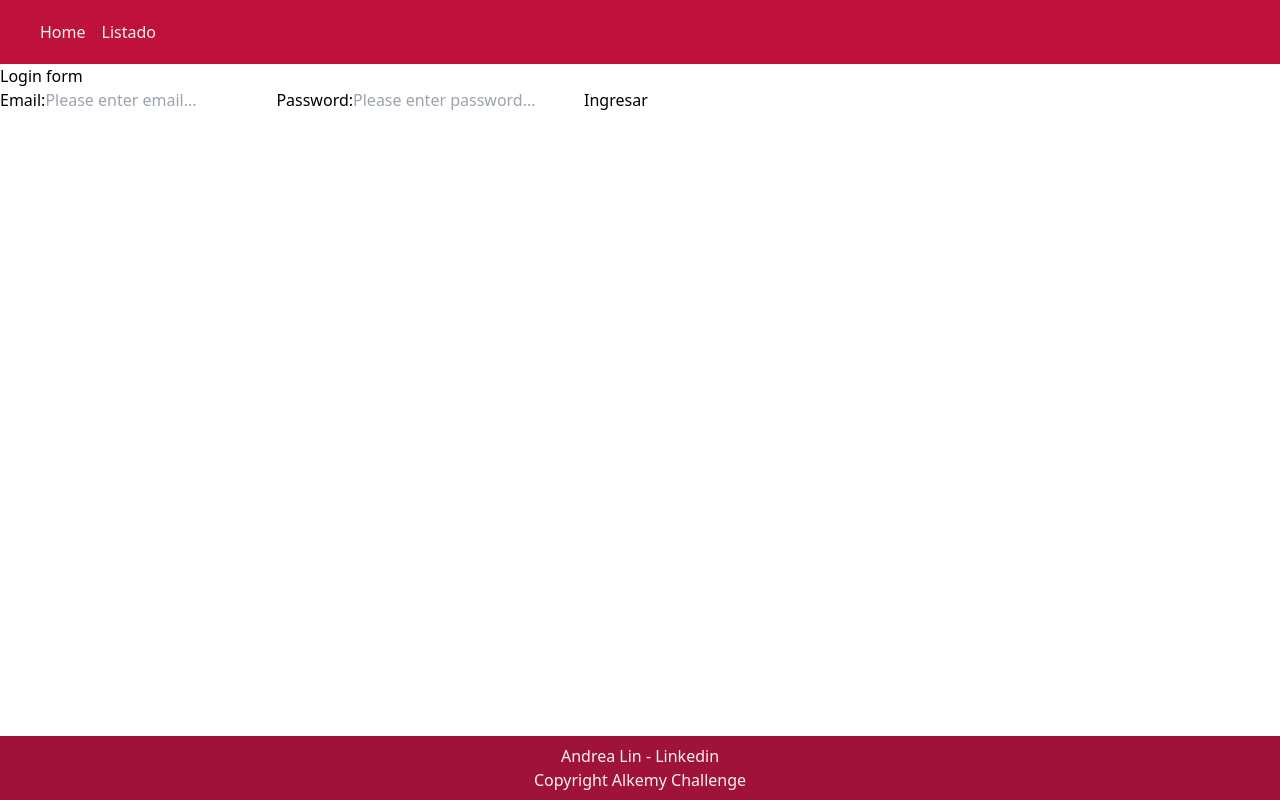
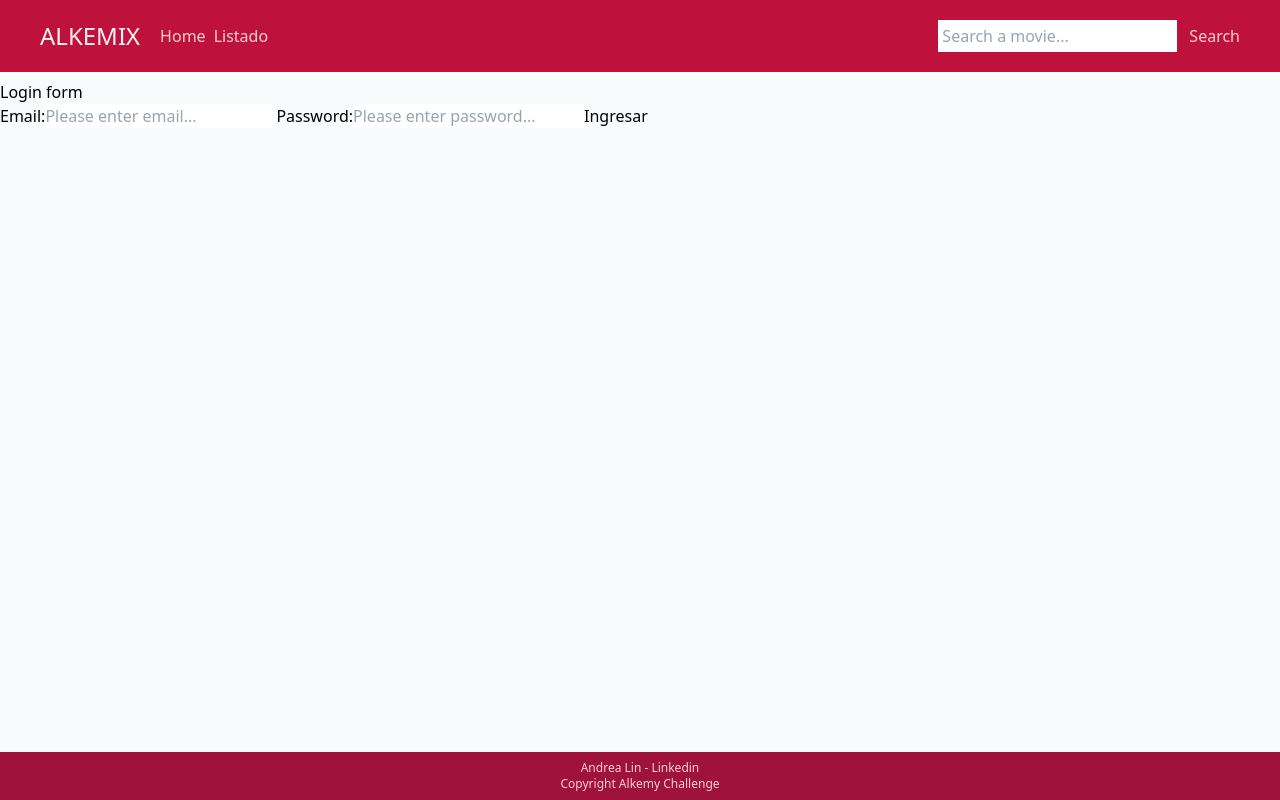
Before and after one commit to Moonriz-ar/movie-webapp, a React (Create React App) app: page / in a window 1280 px wide. Built offline with nearby package versions, Linux system fonts and the light colour scheme.

Commit message:
searchBar component - added search component and input validation

```diff
--- a/src/App.js
+++ b/src/App.js
@@ -8,9 +8,9 @@ import Footer from "./componentes/Footer";
 
 function App() {
   return (
-    <div id="app" className="h-screen flex flex-col justify-between">
+    <div id="app" className="h-screen flex flex-col justify-between relative">
       <Header />
-      <div className="flex-auto mb-auto">
+      <div className="flex-auto mb-auto pt-28 md:pt-20 bg-slate-50">
         <Routes>
           <Route path="/" element={<Login />} end />
           <Route path="/listado" element={<Listado />} />
--- a/src/componentes/Footer.js
+++ b/src/componentes/Footer.js
@@ -1,6 +1,6 @@
 function Footer() {
   return (
-    <footer className="p-2 bg-rose-800 text-rose-50 text-center">
+    <footer className="p-2 bg-rose-800 text-rose-200 text-center text-xs">
       <nav>
         <ul className="flex flex-col">
           <li>
--- a/src/componentes/Header.js
+++ b/src/componentes/Header.js
@@ -1,10 +1,12 @@
 import { Link } from "react-router-dom";
+import SearchBar from "./SearchBar";
 
 function Header() {
   return (
-    <header className="py-5 px-10 bg-rose-700 text-rose-50">
-      <nav>
-        <ul className="flex space-x-4">
+    <header className="py-5 px-10 bg-rose-700 text-rose-200 flex justify-between items-center flex-col md:flex-row fixed w-full">
+      <nav className="flex space-x-5 items-center">
+        <h3 className="text-rose-50 text-2xl">ALKEMIX</h3>
+        <ul className="flex space-x-2">
           <li>
             <Link to="/">Home</Link>
           </li>
@@ -13,6 +15,7 @@ function Header() {
           </li>
         </ul>
       </nav>
+      <SearchBar />
     </header>
   );
 }
--- a/src/componentes/Listado.js
+++ b/src/componentes/Listado.js
@@ -28,7 +28,7 @@ function Listado() {
   return (
     <section className="max-w-lg md:max-w-6xl p-10 mx-auto">
       {!token && <Navigate replace to="/" />}
-      <h2 className="pb-5 text-xl">Movies list</h2>
+      <h2 className="pb-5 text-xl text-slate-800">Movies list</h2>
       <section className="grid xs:grid-cols-1 md:grid-cols-4 gap-5">
         {moviesList.map((movie) => {
           return <MovieListCard movie={movie} key={movie.id} />;
--- a/src/componentes/MovieDetailCard.js
+++ b/src/componentes/MovieDetailCard.js
@@ -1,7 +1,7 @@
 function MovieDetailCard({ movie }) {
   return (
-    <div className="py-3 sm:max-w-3xl sm:mx-auto">
-      <div className="bg-white shadow-lg border-gray-100 border sm:rounded-3xl p-8 flex space-x-8">
+    <div className="py-3 my-5 sm:max-w-3xl sm:mx-auto">
+      <div className="bg-white shadow-lg border-gray-100 border sm:rounded-3xl p-8 flex space-x-8 mx-5 ">
         <div className="h-48 overflow-visible w-1/2">
           <img
             className="rounded-3xl shadow-lg"
--- a/src/componentes/MovieListCard.js
+++ b/src/componentes/MovieListCard.js
@@ -2,7 +2,7 @@ import { Link } from "react-router-dom";
 
 function MovieListCard({ movie }) {
   return (
-    <div className="bg-white border-gray-100 rounded-lg border shadow max-w-xs md:max-w-none overflow-hidden flex flex-col">
+    <div className="bg-white border-gray-100 rounded-lg border shadow md:max-w-none overflow-hidden flex flex-col">
       <img
         className="h-56 lg:h-60 w-full object-cover"
         src={`https://image.tmdb.org/t/p/original${movie.poster_path}`}
@@ -15,7 +15,7 @@ function MovieListCard({ movie }) {
           {`${movie.overview.substring(0, 150)}...`}
         </p>
       </div>
-      <div className="bg-rose-700 text-rose-50 py-2 px-4 rounded-lg text-left mt-auto">
+      <div className="bg-rose-700 text-rose-50 py-2 px-4 rounded-lg mt-auto mx-auto mb-4">
         <Link className="p-2" to={`/detalle?movieID=${movie.id}`}>
           View details
         </Link>
--- /dev/null
+++ b/src/componentes/SearchBar.js
@@ -0,0 +1,40 @@
+import Swal from "sweetalert2";
+
+function SearchBar() {
+  const submitHandler = (e) => {
+    e.preventDefault();
+    const keyword = e.currentTarget.keyword.value.trim();
+    console.log("keyword", keyword);
+
+    if (keyword.length === 0) {
+      Swal.fire({
+        icon: "error",
+        title: "You have a enter a keyword",
+      });
+    } else if (keyword.length < 4) {
+      Swal.fire({
+        icon: "error",
+        title: "You have to enter at least 4 characters",
+      });
+    }
+  };
+
+  return (
+    <form
+      className="flex items-center space-x-3 mt-5 md:mt-0"
+      onSubmit={submitHandler}
+    >
+      <label className="text-gray-800">
+        <input
+          className="p-1"
+          type="text"
+          name="keyword"
+          placeholder="Search a movie..."
+        />
+      </label>
+      <button type="submit">Search</button>
+    </form>
+  );
+}
+
+export default SearchBar;
```
